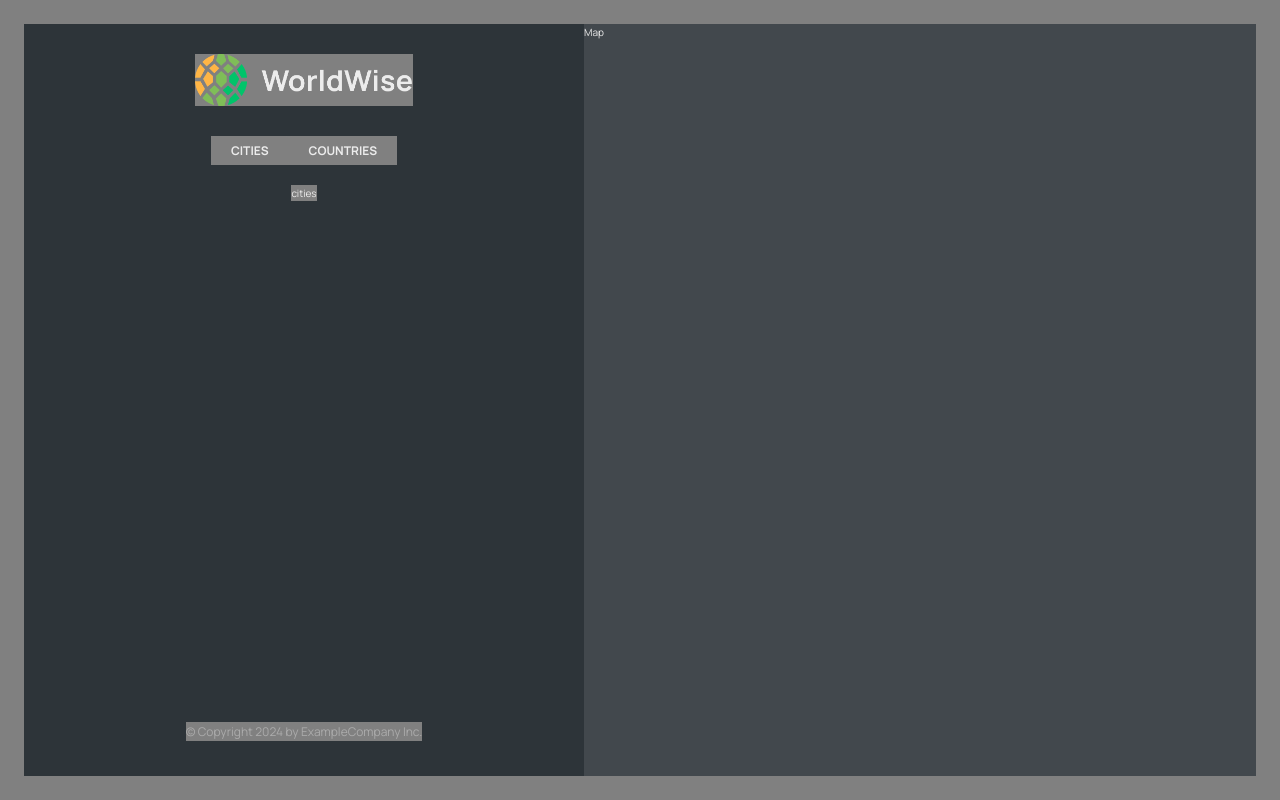
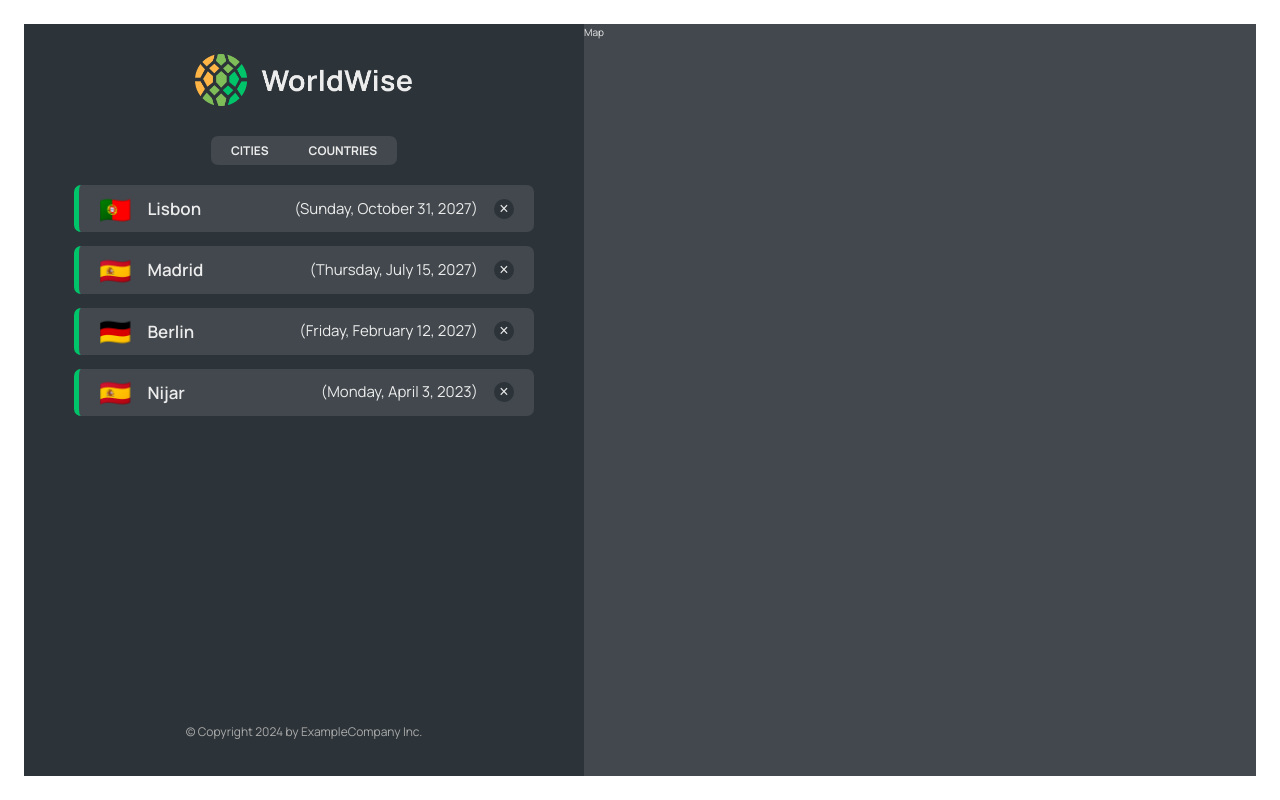
Before and after one commit to chaimenka/js-collection, a React (Vite) app in the folder travel-application/: page /app in a window 1280 px wide. Built offline with nearby package versions, Linux system fonts and the light colour scheme; data requests are answered from the project's data file.

Commit message:
implement cities list

```diff
--- a/travel-application/package.json
+++ b/travel-application/package.json
@@ -7,9 +7,11 @@
     "dev": "vite",
     "build": "vite build",
     "lint": "eslint . --ext js,jsx --report-unused-disable-directives --max-warnings 0",
-    "preview": "vite preview"
+    "preview": "vite preview",
+    "server": "json-server --watch data/cities.json --port 8000"
   },
   "dependencies": {
+    "json-server": "^1.0.0-alpha.23",
     "react": "^18.2.0",
     "react-dom": "^18.2.0",
     "react-router-dom": "^6.22.2"
--- a/travel-application/src/App.jsx
+++ b/travel-application/src/App.jsx
@@ -1,12 +1,39 @@
-import {BrowserRouter, Route, Routes} from "react-router-dom"
+import { BrowserRouter, Route, Routes } from "react-router-dom";
 import Product from "./pages/Product";
 import Pricing from "./pages/Pricing";
 import Homepage from "./pages/Homepage";
 import AppLayout from "./pages/AppLayout";
 import PageNotFound from "./pages/PageNotFound";
 import Login from "./pages/Login";
+import CityList from "./components/CityList";
+import { useEffect, useState } from "react";
+
+const BASE_URL = 'http://localhost:8000';
 
 function App() {
+
+  const [cities, setCities] = useState([]);
+  const [isLoading, setIsLoading] = useState(false);
+
+  /** load on mount */
+  useEffect(function () {
+    async function fetchCities() {
+      try {
+        setIsLoading(true);
+        const res = await fetch(`${BASE_URL}/cities`);
+        const data = await res.json();
+        setCities(data);
+
+      } catch {
+        alert('error in getting cities');
+      } finally {
+        setIsLoading(false);
+      }
+    }
+    fetchCities();
+  }, []);
+
+
   return (
     <BrowserRouter>
       <Routes>
@@ -15,11 +42,11 @@
         <Route path="product" element={<Product />} />
         <Route path="login" element={<Login />} />
         <Route path="app" element={<AppLayout />}>
-          <Route index element={<p>cities</p>} />
-          <Route path="cities" element={<p> cities</p>} />
+          <Route index element={<CityList cities={cities} isLoading={isLoading}/>} />
+          <Route path="cities" element={<CityList cities={cities} isLoading={isLoading}/>} />
           <Route path="countries" element={<p> countries</p>} />
           <Route path="form" element={<p> form</p>} />
-          <Route path="*" element={<PageNotFound/>} />
+          <Route path="*" element={<PageNotFound />} />
         </Route>
         <Route path="*" element={<PageNotFound />} />
       </Routes>
--- /dev/null
+++ b/travel-application/src/components/CityItem.jsx
@@ -0,0 +1,24 @@
+import styles from './CityItem.module.css'
+
+const formatDate = (date) =>
+  new Intl.DateTimeFormat("en", {
+    day: "numeric",
+    month: "long",
+    year: "numeric",
+    weekday: "long",
+  }).format(new Date(date));
+
+  /* eslint react/prop-types: "warn" */
+function CityItem({ city }) {
+    const { cityName, emoji, date } = city;
+    console.log(cityName);
+    return (
+        <li className={styles.cityItem}>
+            <span className={styles.emoji}>{emoji}</span>
+            <h3 className={styles.name}>{cityName}</h3>
+            <time className={styles.date}>({formatDate(date)})</time>
+            <button className={styles.deleteBtn}>&times;</button>
+        </li>
+    )
+}
+export default CityItem;
--- /dev/null
+++ b/travel-application/src/components/CityList.jsx
@@ -0,0 +1,25 @@
+import CityItem from './CityItem';
+import styles from './CityList.module.css'
+import Spinner from './Spinner';
+import Message from './Message';
+
+function CityList(cities, isLoading) {
+
+    //if (isLoading) return <Spinner />;
+    console.log(isLoading)
+    const citiesFixed = cities.cities;
+
+    if (cities.isLoading) return <Spinner />;
+
+    // handle empty cities array
+    if (!citiesFixed.length) return (<Message message="Add your first city" />);
+
+    return (
+      <ul className={styles.cityList}>
+        {citiesFixed.map((city) => (
+          <CityItem city={city} key={city.id} />
+        ))}
+      </ul>
+    );
+}
+export default CityList;
--- a/travel-application/src/components/Message.jsx
+++ b/travel-application/src/components/Message.jsx
@@ -1,5 +1,6 @@
 import styles from "./Message.module.css";
 
+  /* eslint react/prop-types: "warn" */
 function Message({ message }) {
   return (
     <p className={styles.message}>
--- a/travel-application/src/index.css
+++ b/travel-application/src/index.css
@@ -19,7 +19,6 @@
   margin: 0;
   padding: 0;
   box-sizing: inherit;
-  background-color:grey;
 }
 
 html {
```
Also changed, not shown: 1 other file (tests, documents, lock files or other folders).
